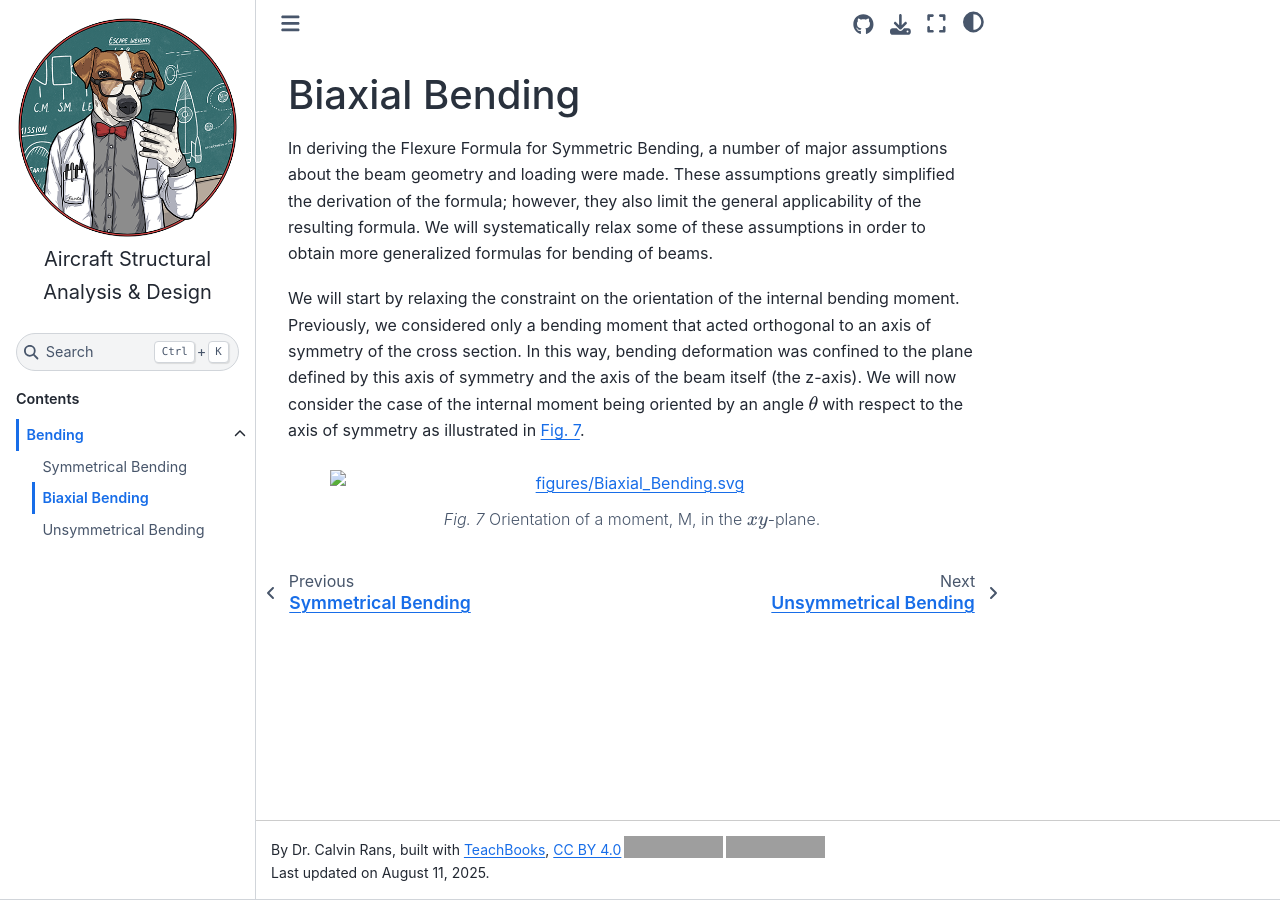
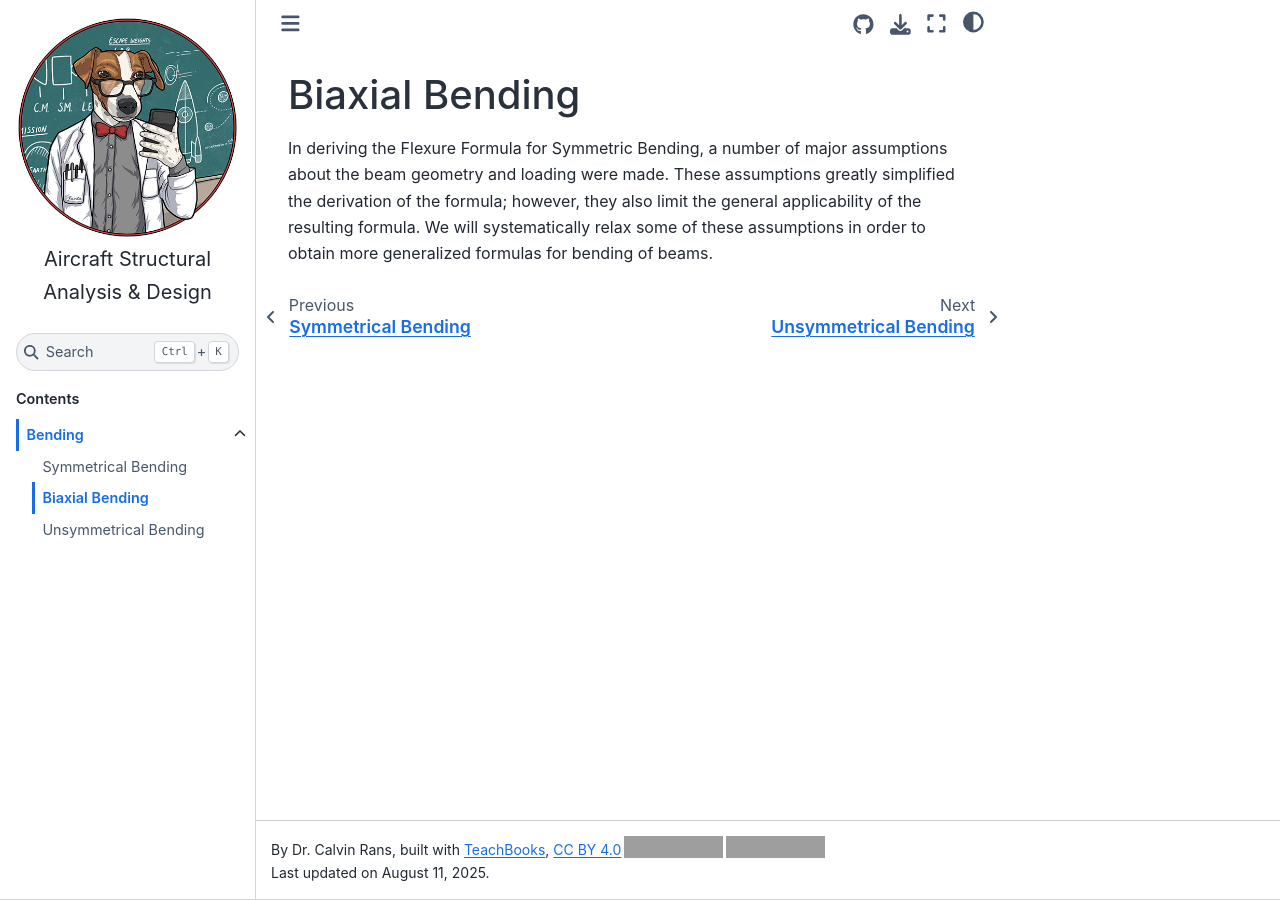
Before and after one commit to cdrans/SAD_textbook, a Jupyter Book: the page built from book/Bending/02_bia_bending.md, in a window 1280 px wide. Built offline with Jupyter Book 1.0.4 settings and Sphinx 7.4.7 and the Sphinx Book theme 1.1.4, drawn with Linux system fonts in a browser that asks for light colours; comment, search, counter and statistics services are not loaded; grey boxes are pictures that could not be loaded.

Commit message:
looking for error

````diff
--- a/book/Bending/02_bia_bending.md
+++ b/book/Bending/02_bia_bending.md
@@ -1,11 +1,2 @@
 ## Biaxial Bending
 In deriving the Flexure Formula for Symmetric Bending, a number of major assumptions about the beam geometry and loading were made. These assumptions greatly simplified the derivation of the formula; however, they also limit the general applicability of the resulting formula. We will systematically relax some of these assumptions in order to obtain more generalized formulas for bending of beams.
-
-We will start by relaxing the constraint on the orientation of the internal bending moment. Previously, we considered only a bending moment that acted orthogonal to an axis of symmetry of the cross section. In this way, bending deformation was confined to the plane defined by this axis of symmetry and the axis of the beam itself (the z-axis). We will now consider the case of the internal moment being oriented by an angle $\theta$ with respect to the axis of symmetry as illustrated in {numref}`Fig:Morient`.
-```{figure} ../figures/Biaxial_Bending.svg
----
-width: 90%
-name: Fig:Morient
----
-Orientation of a moment, M, in the $xy$-plane.
-```
````
